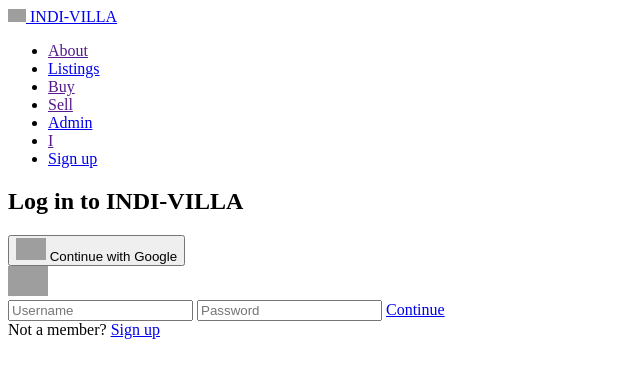
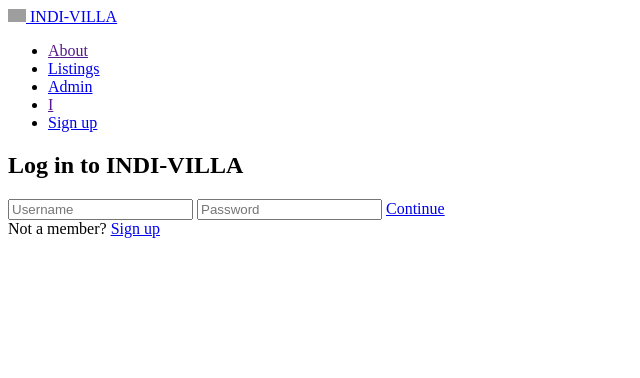
Before and after one commit to Harsha9554/indi-villa-django, a Django app: page /accounts/login in a window 1280 px wide. Shown: the top 378 px of the page, without its empty margins (0-640 px from the left). Run offline with Django 3.2, Linux system fonts and the light colour scheme; parts of the project's set-up code (start-up, migrations or seed data) failed here and were passed over; some libraries are stand-ins or nearby versions; grey boxes are pictures that could not be loaded.

Commit message:
minor-nav-change

```diff
--- a/templates/accounts/login.html
+++ b/templates/accounts/login.html
@@ -10,15 +10,7 @@
             <div class="jiv">
                 <h1>Log in to INDI-VILLA</h1>
             </div>
-            <div class="g-button">
-                <button class=go>
-                    <img src="{% static "images/go.svg" %}" alt="" width="30">
-                    Continue with Google
-                </button>
-            </div>
-            <div class="or">
-                <img src="{% static "images/or.svg" %}" alt="" width="" height="30">
-            </div>
+
             <form action="{% url "login" %}" method="POST">
                 {% csrf_token %}
                 <label>
--- a/templates/partials/_navbar.html
+++ b/templates/partials/_navbar.html
@@ -9,8 +9,6 @@
     <ul class="links">
         <li><a class="nav-button"href="">About</a></li>
         <li><a class="nav-button"href="{% url "listings" %}">Listings</a></li>
-        <li><a class="nav-button"href="">Buy</a></li>
-        <li><a class="nav-button"href="">Sell</a></li>
         <li><a class="nav-button"href="http://localhost:8000/admin/">Admin</a></li>
         <li><a class="divider" href="">I</a></li>
         {% if user.is_authenticated %}
```
